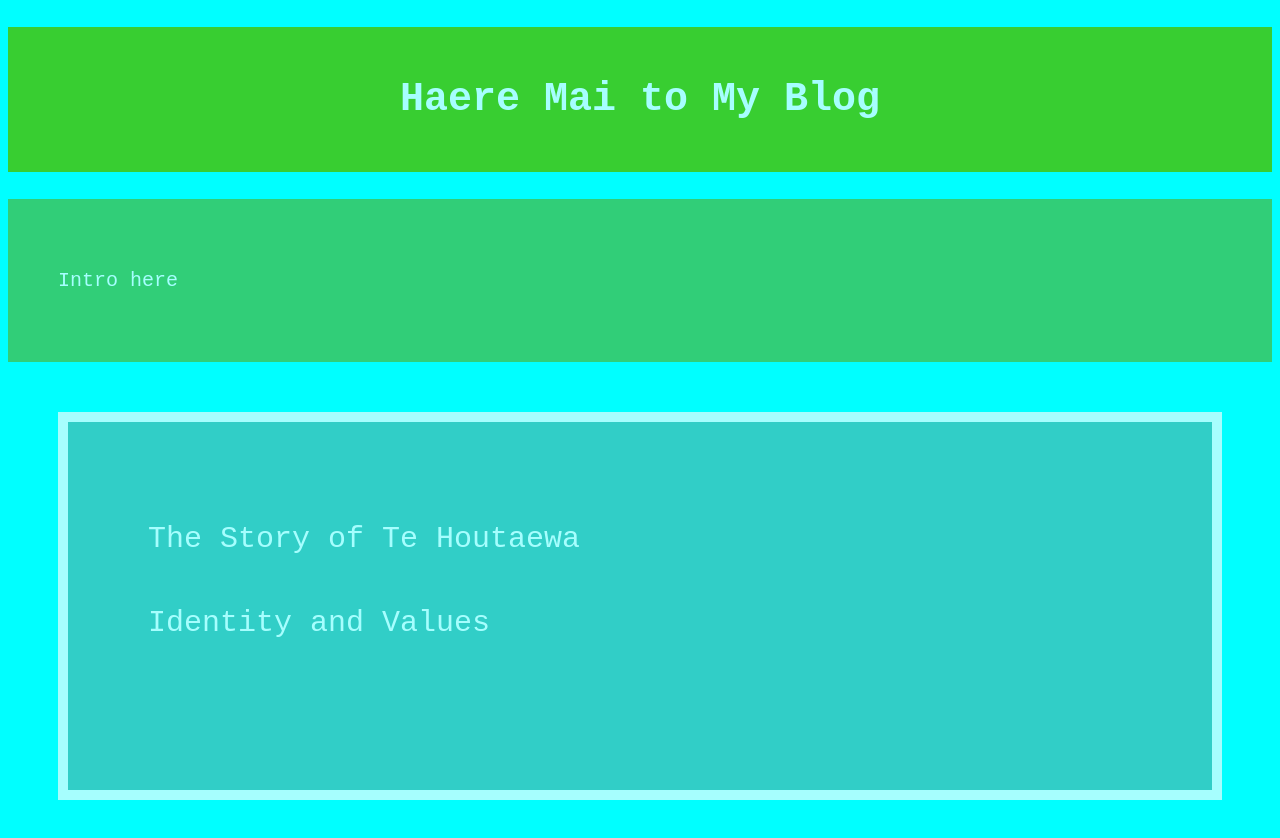
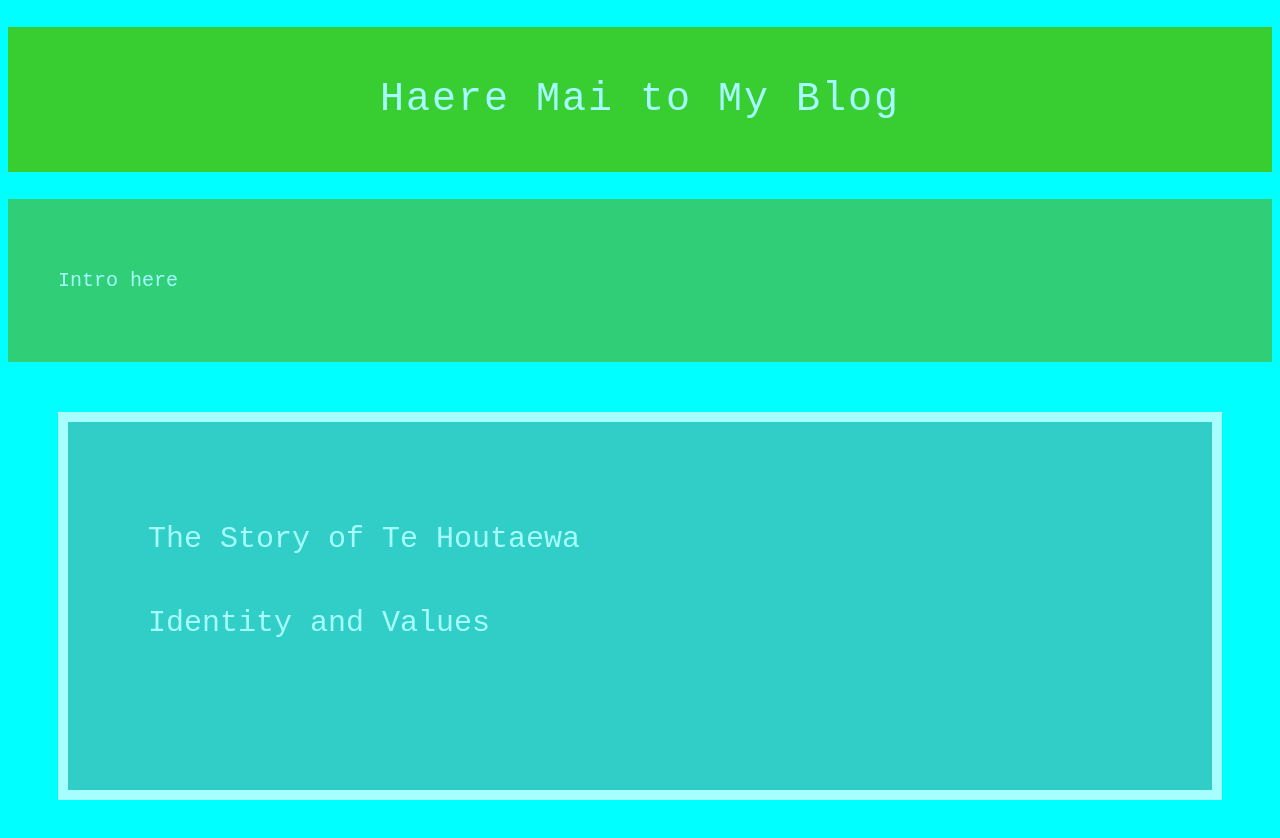
Before and after one commit to Rebecca-Llang/Rebecca-Llang.github.io, a plain HTML site: page index.html in a window 1280 px wide. Drawn offline with Linux system fonts and the light colour scheme.

Commit message:
changed thickness of font, added letter space for clarity

```diff
--- a/styles/main.css
+++ b/styles/main.css
@@ -5,9 +5,12 @@ body {
 h1 {
   font-family: monospace;
   font-size: 40px;
+  font-weight: 70;
+  letter-spacing: 2px;
   color: #a6fefe;
   text-align: center;
   padding: 50px;
+
 }
 
 p {
@@ -24,6 +27,7 @@ intro {
   background-color: #38ce31;
   flex-direction: column;
   border-bottom: 100px;
+
 
 }
 
```
